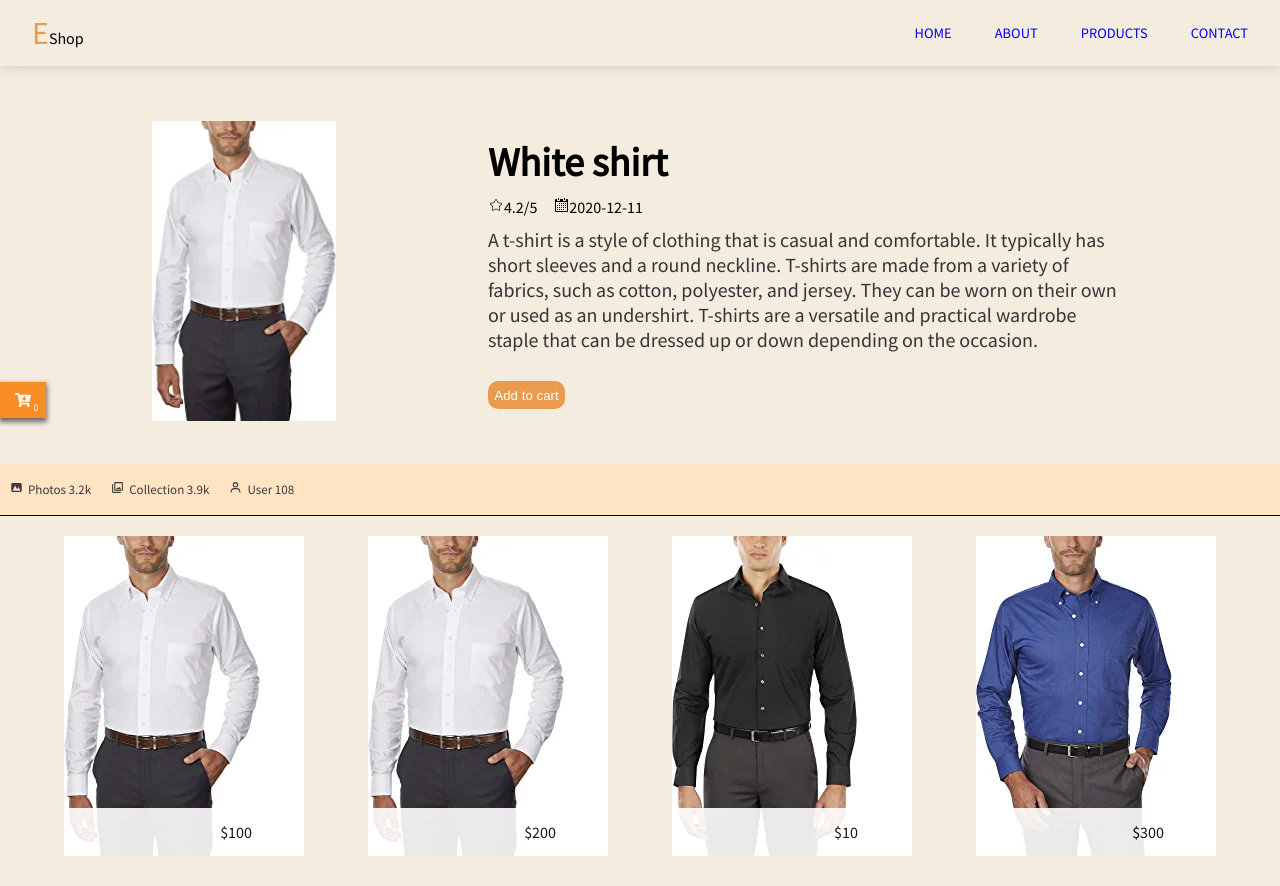
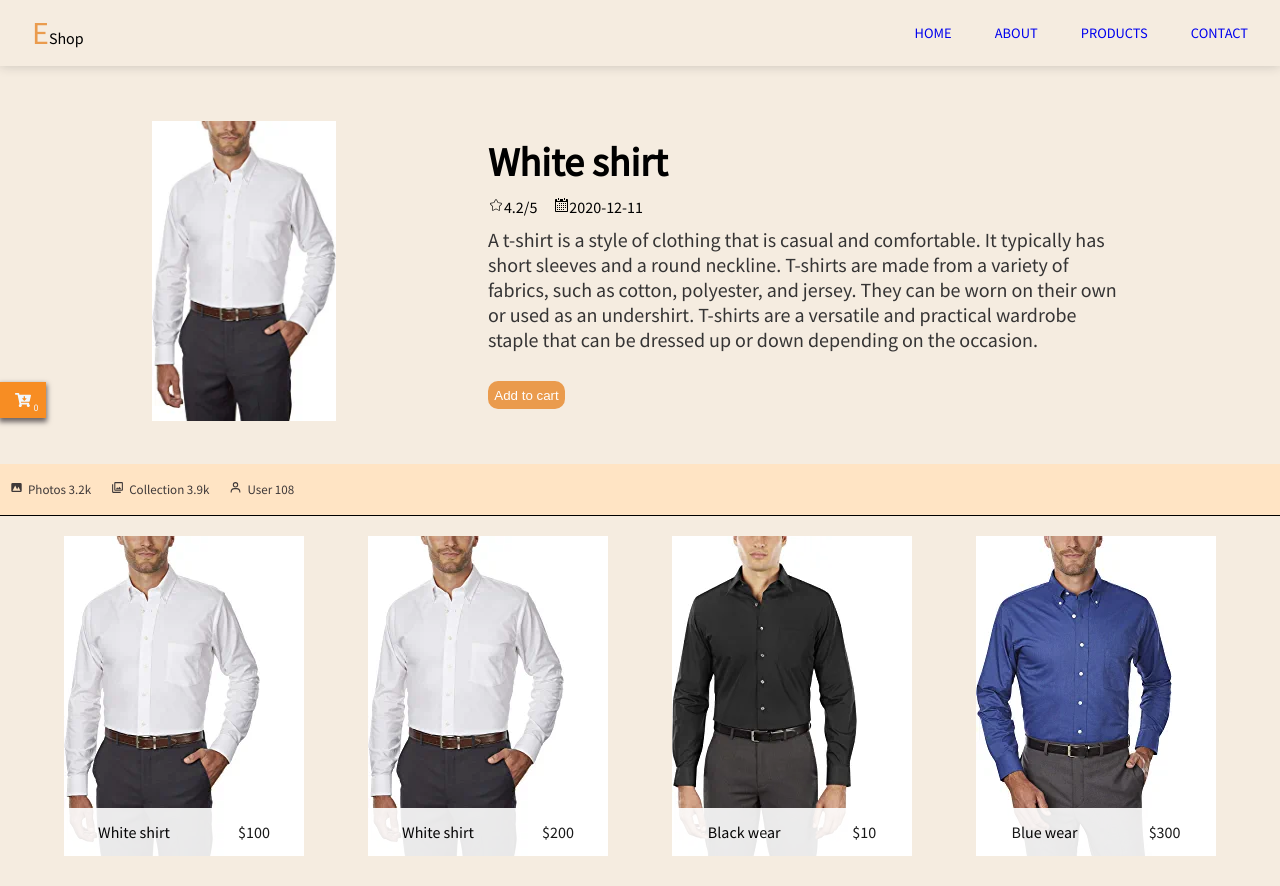
Before and after one commit to anupadhikarii/E-commerce, a React (Create React App) app: page /product in a window 1280 px wide. Shown: the top 886 px of the page. Built offline with nearby package versions, Linux system fonts and the light colour scheme.

Commit message:
Added missing name

```diff
--- a/src/component/productBoaed/ProductBoard.jsx
+++ b/src/component/productBoaed/ProductBoard.jsx
@@ -27,6 +27,7 @@ function ProductBoard() {
               image={detail.itemImage}
               id={detail.id}
               prize={detail.prize}
+              title={detail.title}
               setProducts={setItem}
             />
           ))}
```
